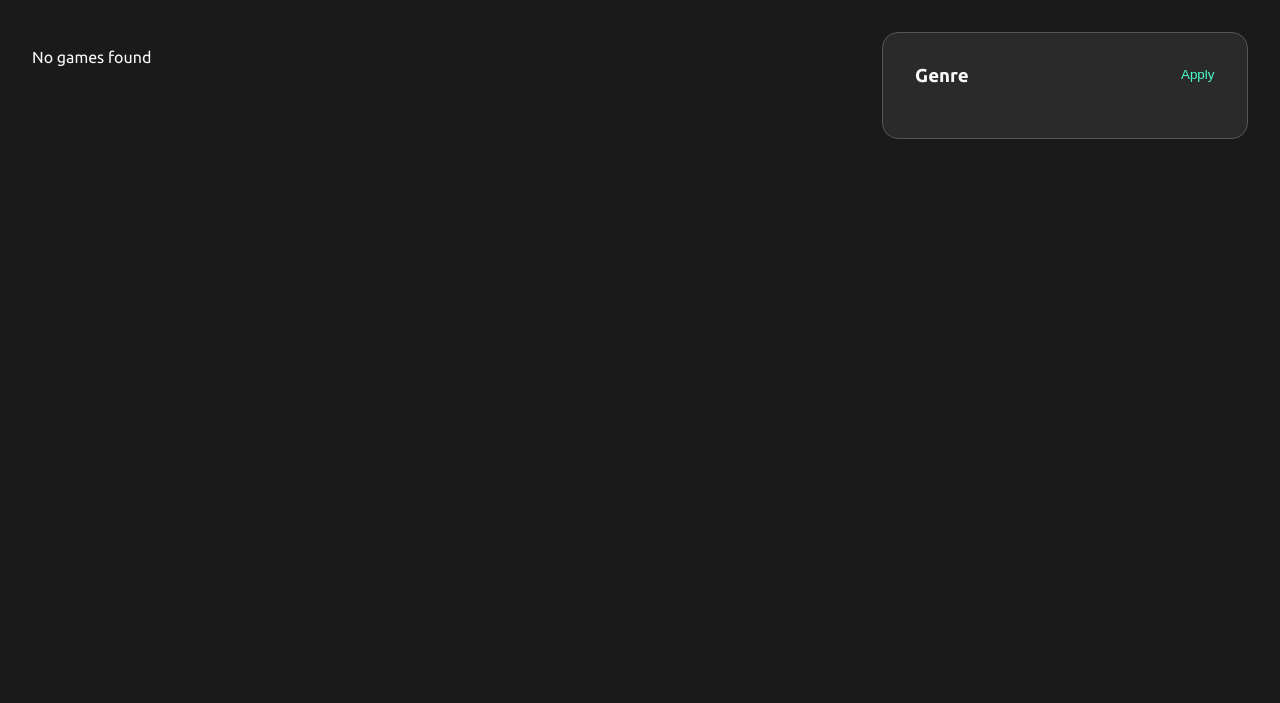
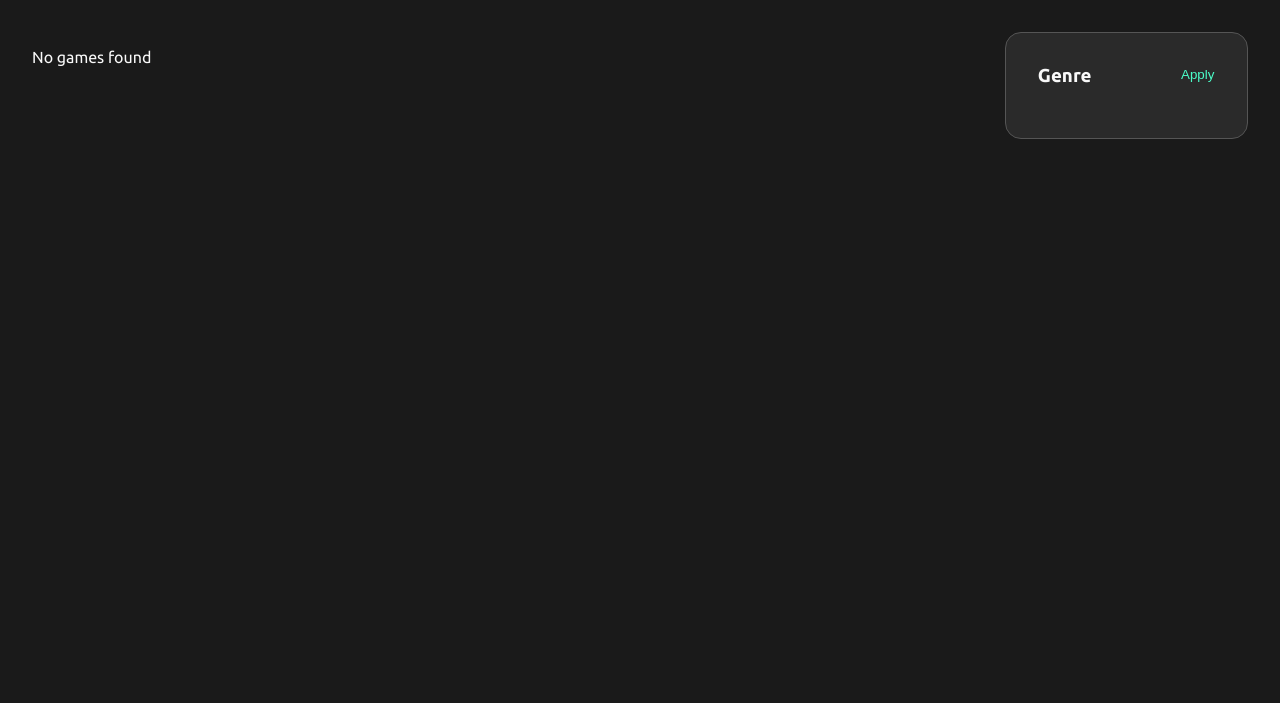
Before and after one commit to rasum13/orbit-games, a FastAPI app: template app/templates/store.html in a window 1280 px wide. Shown: the part 80-783 px from the top of the page. Run offline with FastAPI, Linux system fonts and the light colour scheme; the template is opened without the code that fills it, so the values that code supplies are empty; parts of the project's set-up code (start-up, migrations or seed data) failed here and were passed over.

Commit message:
fix styling issues on the store page

```diff
--- a/app/static/css/store.css
+++ b/app/static/css/store.css
@@ -1,6 +1,6 @@
 .container {
     display: grid;
-    grid-template-columns: 5fr 1fr;
+    grid-template-columns: auto 20%;
     flex-direction: row;
     justify-content: space-between;
     padding: 2em;
@@ -22,8 +22,8 @@
 }
 
 .gamecard {
+    color: var(--text-color);
     text-decoration: none;
-    color: var(--text-color);
     display: flex;
     flex-direction: column;
     width: 300px;
@@ -39,11 +39,15 @@
 }
 
 .filter-box {
+    display: flex;
+    flex-direction: row-reverse;
+}
+.filter-form {
     padding: 2em;
     border-radius: 16px;
     background-color: var(--background-alt);
     border: 1px solid var(--border);
-    width: 300px;
+    width: 100%;
     position: sticky;
     top: 40px;
 }
--- a/app/templates/store.html
+++ b/app/templates/store.html
@@ -17,7 +17,8 @@
                 </a>
             {% endfor %}
         </div>
-        <form class="filter-box" action="{{ url_for('store_page') }}" method="GET">
+        <div class="filter-box">
+            <form class="filter-form" action="{{ url_for('store_page') }}" method="GET">
                 <h3>Genre</h3>
                 {% for genre in genre_list %}
                     <label for={{ genre.id }} class="checkbox-container">
@@ -27,7 +28,6 @@
                             type="checkbox"
                             name="filter-genres"
                             value={{ genre.id }}
-                        onchange="this.form.submit()"
                             {% if genre.id in filter_genres %}checked{% endif %}
                         />
                         <span class="filter-checkmark"></span>
@@ -38,4 +38,5 @@
 
             </form>
         </div>
+    </div>
 {% endblock %}
```
Lines whose indentation alone changed are shown as unchanged.
